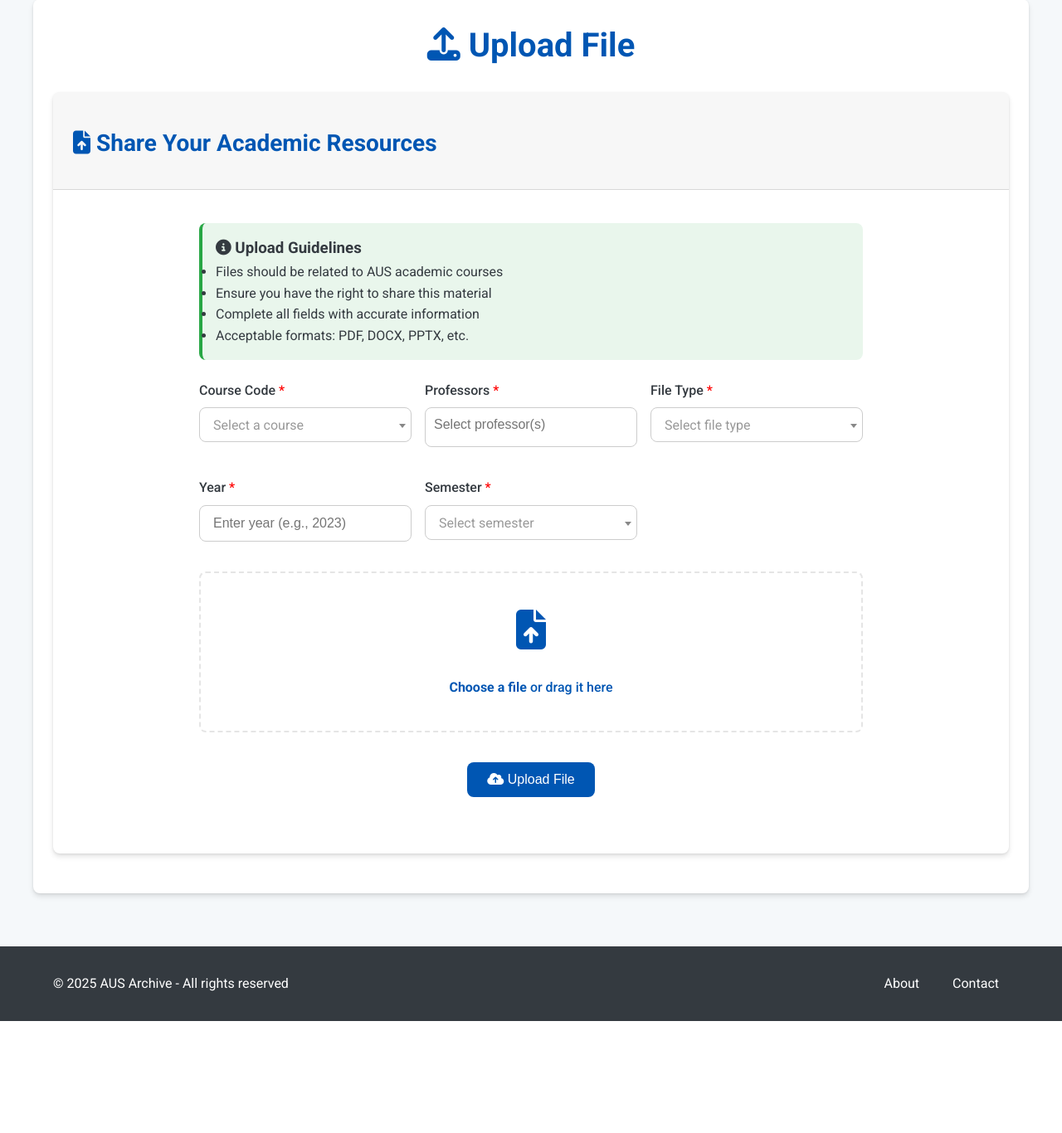
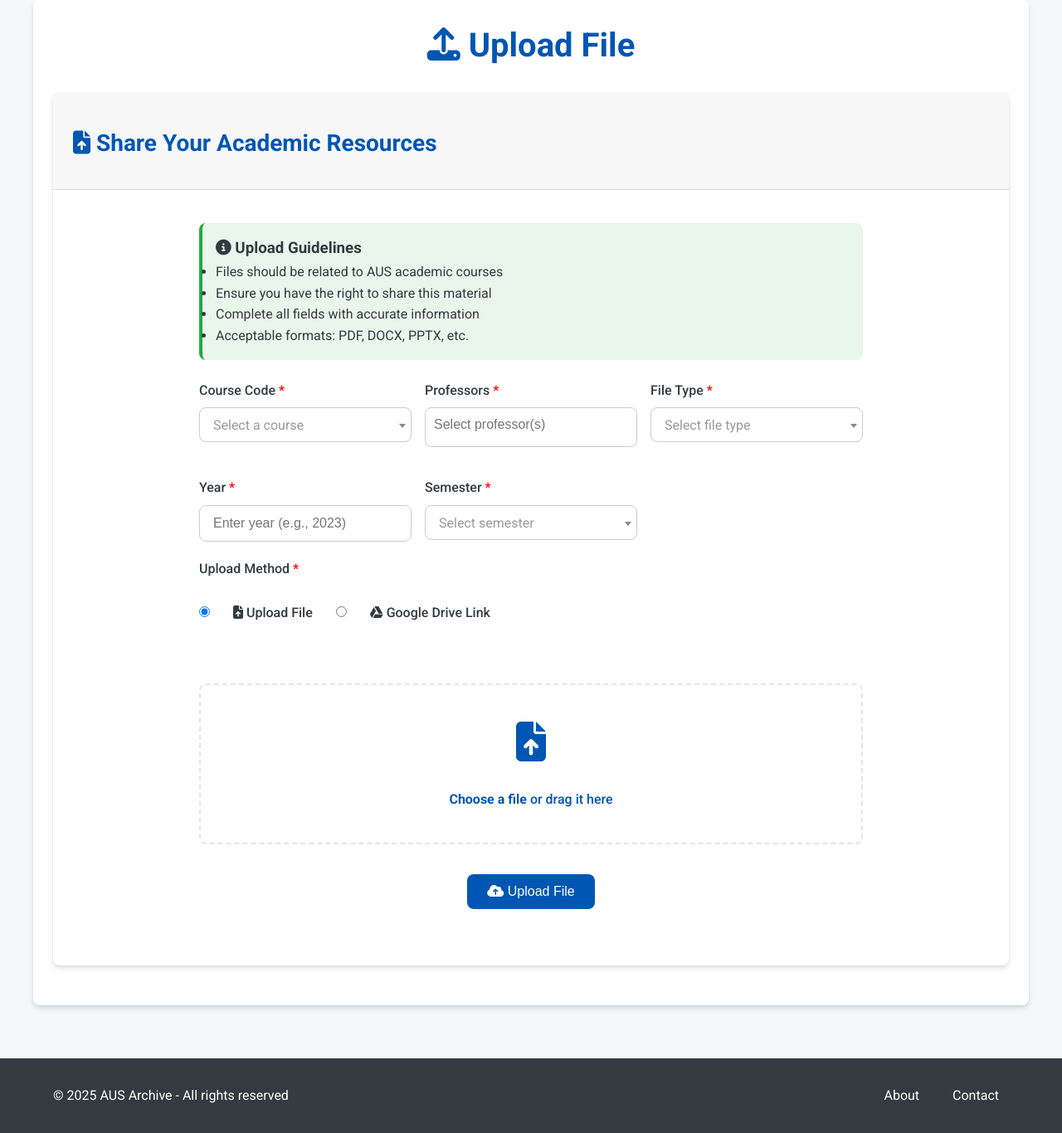
Before and after one commit to Battikhah/AUS-Archive-3.0, a Flask app: page /upload in a window 1280 px wide. Shown: the part 103-1469 px from the top of the page at 83% size. Before the commit the page ends 1334 px from the top, so only its background shows below. Run offline with Flask 3, Linux system fonts and the light colour scheme; the visitor is signed in with stand-in values (Sample User, id 1); data that the repository does not hold is empty; some libraries are stand-ins or nearby versions.

Commit message:
feat: Add Google Drive link sharing functionality
🔗 Google Drive Link Support:
- Add toggle between file upload and Google Drive link sharing
- Extract file IDs from various Google Drive URL formats
- Support docs, sheets, slides, and regular drive files
- Automatic file information retrieval via Drive API when possible

🎨 Enhanced Upload UI:
- Toggle buttons for upload method selection
- Dynamic form validation based on selected method
- Helpful instructions for sharing Drive files
- Dynamic submit button text and icons

🔧 Backend Implementation:
- New process_drive_link() function for URL processing
- Updated authenticate() to work with both local and Vercel
- Enhanced upload route to handle both file uploads and links
- Immediate database storage for instant search availability

✨ User Experience:
- Files shared via Drive links appear immediately in search
- No file size limitations for Drive links
- Preserves existing file upload functionality
- Clear help text for proper link sharing

This allows users to quickly share large files via Google Drive
without uploading them to the platform directly.

```diff
--- a/templates/about.html
+++ b/templates/about.html
@@ -134,10 +134,7 @@
 				<div class="timeline-date">2023</div>
 				<div class="timeline-content">
 					<h3>The Beginning</h3>
-					<p>
-						AUS Archive was founded by a group of students who recognized the need for a centralized platform to share academic resources. What started as a small project quickly
-						gained traction among the student body.
-					</p>
+					<p>AUS Archive was founded by a student who recognized the need for a centralized platform to share academic resources.</p>
 				</div>
 			</div>
 
--- a/templates/upload.html
+++ b/templates/upload.html
@@ -51,6 +51,28 @@
     padding: 1rem;
     margin: 1rem 0;
     border-radius: var(--border-radius);
+}
+
+.upload-method-toggle {
+    margin: 1rem 0;
+}
+
+.upload-method-toggle .btn-group {
+    border-radius: var(--border-radius);
+}
+
+.upload-method-toggle .btn {
+    border-radius: 0;
+}
+
+.upload-method-toggle .btn:first-child {
+    border-top-left-radius: var(--border-radius);
+    border-bottom-left-radius: var(--border-radius);
+}
+
+.upload-method-toggle .btn:last-child {
+    border-top-right-radius: var(--border-radius);
+    border-bottom-right-radius: var(--border-radius);
 }
 </style>
 {% endblock %}
@@ -133,7 +155,26 @@
                     </div>
                 </div>
 
+                <!-- Upload Type Selection -->
                 <div class="form-group">
+                    <label class="form-label">Upload Method <span style="color:red">*</span></label>
+                    <div class="upload-method-toggle">
+                        <div class="btn-group w-100" role="group" aria-label="Upload method">
+                            <input type="radio" class="btn-check" name="upload_method" id="file_upload" value="file" checked>
+                            <label class="btn btn-outline-primary" for="file_upload">
+                                <i class="fas fa-file-upload"></i> Upload File
+                            </label>
+
+                            <input type="radio" class="btn-check" name="upload_method" id="drive_link" value="drive_link">
+                            <label class="btn btn-outline-primary" for="drive_link">
+                                <i class="fab fa-google-drive"></i> Google Drive Link
+                            </label>
+                        </div>
+                    </div>
+                </div>
+
+                <!-- File Upload Section -->
+                <div class="form-group" id="file-upload-section">
                     <div class="file-upload" id="dropZone">
                         <div class="file-upload-icon">
                             <i class="fas fa-file-upload"></i>
@@ -141,14 +182,37 @@
                         <label for="file" class="file-upload-label">
                             <strong>Choose a file</strong> or drag it here
                         </label>
-                        <input type="file" name="file" id="file" required accept=".pdf,.doc,.docx,.ppt,.pptx,.xls,.xlsx,.zip">
+                        <input type="file" name="file" id="file" accept=".pdf,.doc,.docx,.ppt,.pptx,.xls,.xlsx,.zip">
                         <div class="selected-file-name" id="fileName"></div>
                     </div>
                 </div>
 
+                <!-- Google Drive Link Section -->
+                <div class="form-group" id="drive-link-section" style="display: none;">
+                    <label for="drive_url">Google Drive Link <span style="color:red">*</span></label>
+                    <input type="url" name="drive_url" id="drive_url" class="form-control"
+                           placeholder="https://drive.google.com/file/d/your-file-id/view or https://docs.google.com/...">
+                    <small class="form-text text-muted">
+                        <i class="fas fa-info-circle"></i>
+                        Make sure your Google Drive file is set to "Anyone with the link can view" for public access.
+                        <a href="javascript:void(0)" onclick="showDriveHelp()">How to share?</a>
+                    </small>
+
+                    <!-- Drive Help Modal Trigger -->
+                    <div class="alert alert-info mt-2" id="drive-help" style="display: none;">
+                        <h6><i class="fas fa-question-circle"></i> How to share your Google Drive file:</h6>
+                        <ol>
+                            <li>Open your file in Google Drive</li>
+                            <li>Click the "Share" button</li>
+                            <li>Change access to "Anyone with the link can view"</li>
+                            <li>Copy the link and paste it above</li>
+                        </ol>
+                    </div>
+                </div>
+
                 <div class="form-group text-center">
-                    <button type="submit" class="btn btn-primary">
-                        <i class="fas fa-cloud-upload-alt"></i> Upload File
+                    <button type="submit" class="btn btn-primary" id="submit-btn">
+                        <i class="fas fa-cloud-upload-alt"></i> <span id="submit-text">Upload File</span>
                     </button>
                 </div>
             </form>
@@ -212,7 +276,14 @@ $(document).ready(function() {
     // Form validation
     $('#uploadForm').on('submit', function(e) {
         let valid = true;
-        const requiredFields = ['course', 'file_type', 'year', 'semester', 'file'];
+        const uploadMethod = document.querySelector('input[name="upload_method"]:checked').value;
+        let requiredFields;
+
+        if (uploadMethod === 'file') {
+            requiredFields = ['course', 'file_type', 'year', 'semester', 'file'];
+        } else {
+            requiredFields = ['course', 'file_type', 'year', 'semester', 'drive_url'];
+        }
 
         requiredFields.forEach(field => {
             const input = document.getElementById(field);
@@ -234,7 +305,46 @@ $(document).ready(function() {
             alert('Please fill all required fields');
         }
     });
+
+    // Upload method toggle functionality
+    const fileUploadRadio = document.getElementById('file_upload');
+    const driveUploadRadio = document.getElementById('drive_link');
+    const fileUploadSection = document.getElementById('file-upload-section');
+    const driveLinkSection = document.getElementById('drive-link-section');
+    const fileInput2 = document.getElementById('file');
+    const driveUrlInput = document.getElementById('drive_url');
+
+    function toggleUploadMethod() {
+        const submitBtn = document.getElementById('submit-btn');
+        const submitText = document.getElementById('submit-text');
+
+        if (fileUploadRadio.checked) {
+            fileUploadSection.style.display = 'block';
+            driveLinkSection.style.display = 'none';
+            fileInput2.required = true;
+            driveUrlInput.required = false;
+            submitBtn.innerHTML = '<i class="fas fa-cloud-upload-alt"></i> <span id="submit-text">Upload File</span>';
+        } else {
+            fileUploadSection.style.display = 'none';
+            driveLinkSection.style.display = 'block';
+            fileInput2.required = false;
+            driveUrlInput.required = true;
+            submitBtn.innerHTML = '<i class="fab fa-google-drive"></i> <span id="submit-text">Share Drive Link</span>';
+        }
+    }
+
+    fileUploadRadio.addEventListener('change', toggleUploadMethod);
+    driveUploadRadio.addEventListener('change', toggleUploadMethod);
+
+    // Initial toggle
+    toggleUploadMethod();
 });
+
+// Function to show/hide drive help
+function showDriveHelp() {
+    const helpDiv = document.getElementById('drive-help');
+    helpDiv.style.display = helpDiv.style.display === 'none' ? 'block' : 'none';
+}
 </script>
 {% endblock %}
 			</nav>
```
Also changed, not shown: blueprints/files.py (+146 -24 lines).
